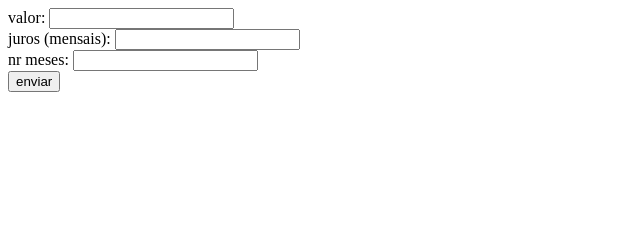
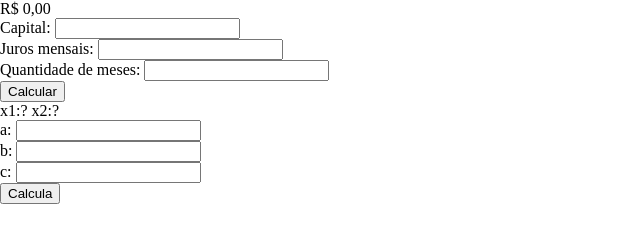
Before and after one commit to damasio22/primeirob_3t, a plain HTML site: page index.html in a window 1280 px wide. Shown: the whole page, without its empty margins (0-640 px from the left). Drawn offline with Linux system fonts and the light colour scheme.

Commit message:
Update index.html

```diff
--- a/index.html
+++ b/index.html
@@ -5,16 +5,35 @@
     <meta charset="UTF-8">
     <meta http-equiv="X-UA-Compatible" content="IE=edge">
     <meta name="viewport" content="width=device-width, initial-scale=1.0">
-    <title>Primeiro B</title>
+    <title>Primeiro G</title>
     <script src="estudo.js"></script>
+    <link rel="stylesheet" href="geral.css">
 </head>
+
 <body>
+    <div class="calc">
+        <div id="spTotal">
+            <span id="total">R$ 0,00</span>
+        </div>
+        Capital: <input id="capital" type="text"><br>
+        Juros mensais: <input id="juros" type="text"><br>
+        Quantidade de meses: <input id="meses" type="text"><br>
+        <button onclick="total()">Calcular</button>
+        <div id="spLista">
+            <span id="listaMes"></span>
+        </div>
+    </div>
 
-   valor: <input id="valor" type="text"><br>
-   juros (mensais): <input id="juros" type="text"><br>
-   nr meses: <input id="meses" type="text"><br>
-   <button onclick="total()">enviar</button>
-
+    <div class="calcESG">
+        <div class="spRaiz">
+            <span id="raiz">x1:?  x2:?</span>
+        </div>
+        a: <input id="a" type="text"> <br>
+        b: <input id="b" type="text"> <br>
+        c: <input id="c" type="text"> <br>
+        <button onclick="calculaRaiz()">Calcula</button>
+    </div>
 
 </body>
+
 </html>
```
